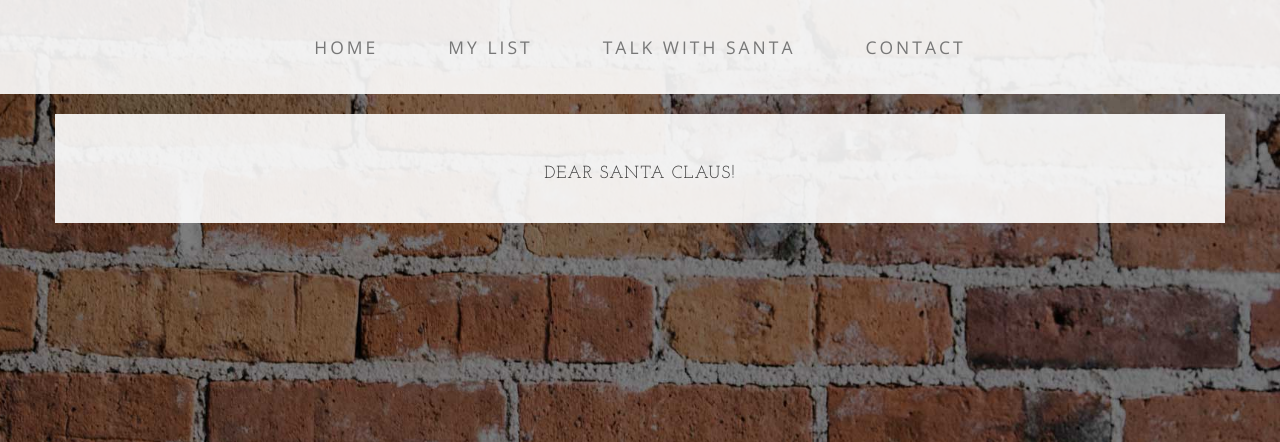
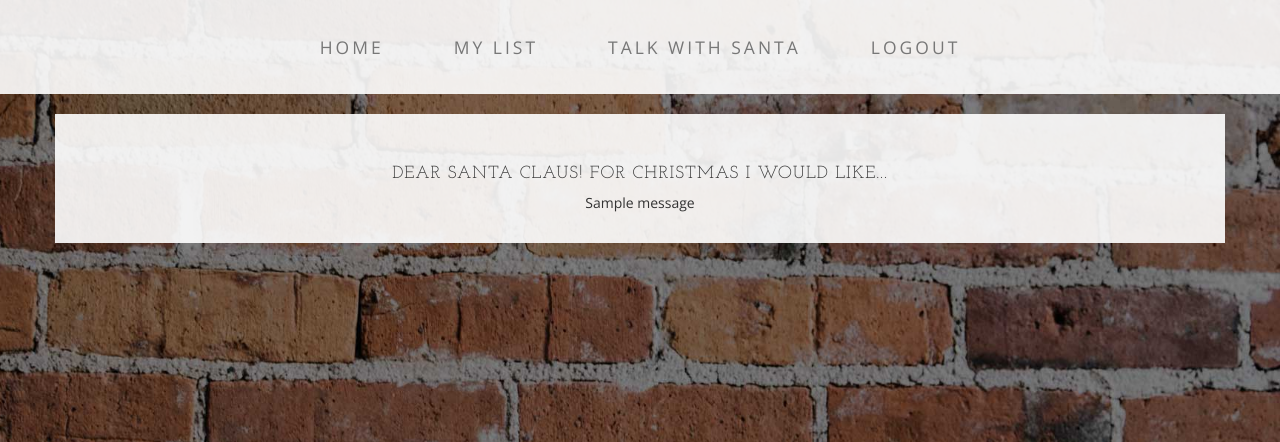
Before and after one commit to emmareavley95/set09103_cw2, a Flask app: page /index in a window 1280 px wide. Shown: the top 442 px of the page. Run offline with Flask 2, Linux system fonts and the light colour scheme; one stand-in notice (Sample message) is shown; some libraries are stand-ins or nearby versions.

Commit message:
add log out functionnality and flash messages

```diff
--- a/src/app.py
+++ b/src/app.py
@@ -1,5 +1,6 @@
-from flask import Flask, render_template, url_for, request, redirect
+from flask import Flask, render_template, url_for, request, redirect, session, flash
 app = Flask(__name__)
+app.secret_key = 'sGJeN21Z]=6RmK='
 
 @app.route('/', methods=['GET','POST'])
 def root():
@@ -23,8 +24,16 @@ def login():
     if request.form['username'] != 'admin' or request.form['password'] != 'simon_AWT':
       error = 'Incorrect Username or Password, Please try again.'
     else:
+      session['logged_in'] = True
+      flash('Welcome {{ username }}! You can now send your wishlist to Santa')
       return redirect(url_for('index'))
   return render_template('login.html', error=error)
 
+@app.route('/logout')
+def logout():
+  session.pop('logged_in', None)
+  flash('Successful log out')
+  return redirect(url_for('root'))
+
 if __name__ == "__main__":
     app.run(host='0.0.0.0', debug=True)
--- a/src/templates/index.html
+++ b/src/templates/index.html
@@ -27,7 +27,7 @@
           <li><a href="/">Home</a></li>
           <li><a href="/">My list</a></li>
           <li><a href="/">Talk with Santa</a></li>
-          <li><a href="/">Contact</a></li>
+          <li><a href="/logout">Logout</a></li>
         </ul>
       </div>
     </div>
@@ -37,7 +37,14 @@
     <div class="row">
       <div class="box">
         <div class="col-lg-12 text-center">
-          <h2 class="intro-text">Dear Santa Claus!</h2>
+          <h2 class="intro-text">Dear Santa Claus! For Christmas I would like... </h2>
+          {% with messages = get_flashed_messages() %}
+            {% if messages %}
+              {% for message in messages %}
+                {{ message | safe }}
+              {% endfor %}
+            {% endif %}
+          {% endwith %}
         </div>
       </div>
     </div>
```
Also changed, not shown: src/templates/home.html (+7 -0 lines), src/templates/login.html (+7 -0 lines).
